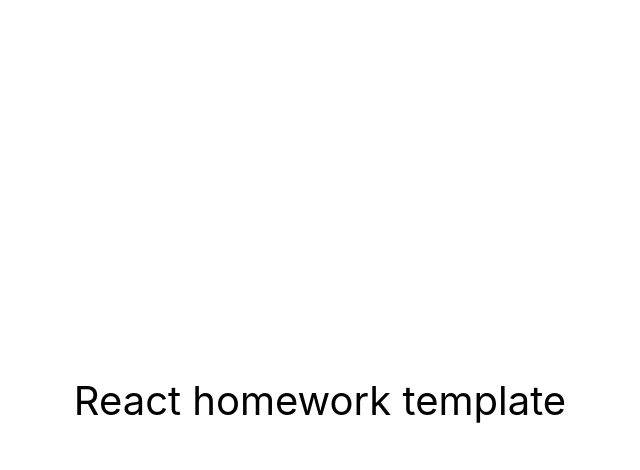
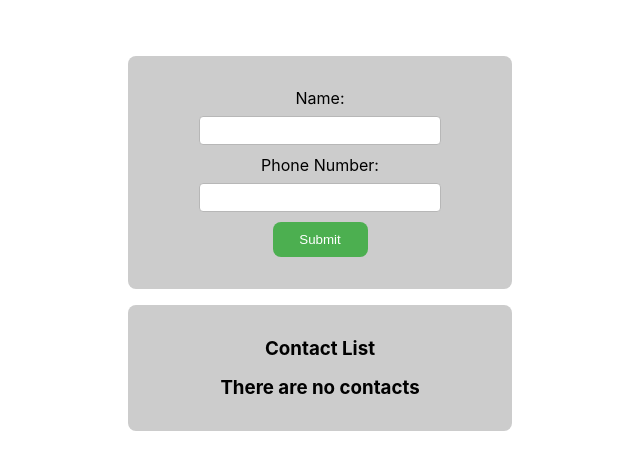
Before and after one commit to andrii-kruk/goit-react-hw-04-phonebook, a React (Create React App) app: page / in a window 1280 px wide. Shown: the top 470 px of the page, without its empty margins (320-960 px from the left). Built offline with nearby package versions, Linux system fonts and the light colour scheme.

Commit message:
initial webpack + add contacts-list

```diff
--- a/package.json
+++ b/package.json
@@ -1,8 +1,8 @@
 {
-  "name": "react-homework-template",
+  "name": "goit-react-hw-04-phonebook",
   "version": "0.1.0",
   "private": true,
-  "homepage": "https://goitacademy.github.io/react-homework-template/",
+  "homepage": "https://chodgi71.github.io/goit-react-hw-04-phonebook/",
   "dependencies": {
     "@testing-library/jest-dom": "^5.16.3",
     "@testing-library/react": "^12.1.4",
@@ -10,6 +10,7 @@
     "react": "^18.1.0",
     "react-dom": "^18.1.0",
     "react-scripts": "5.0.1",
+    "react-toastify": "^9.1.3",
     "web-vitals": "^2.1.3"
   },
   "scripts": {
--- a/src/components/App.jsx
+++ b/src/components/App.jsx
@@ -1,16 +1,123 @@
-export const App = () => {
-  return (
-    <div
-      style={{
-        height: '100vh',
-        display: 'flex',
-        justifyContent: 'center',
-        alignItems: 'center',
-        fontSize: 40,
-        color: '#010101'
-      }}
-    >
-      React homework template
-    </div>
-  );
+import React, { Component } from 'react';
+import { ToastContainer, toast } from 'react-toastify';
+
+import ContactForm from './ContactForm/ContactForm';
+import Filter from './Filter/Filter';
+import ContactList from './ContactList/ContactList';
+
+import 'react-toastify/dist/ReactToastify.css';
+import css from './App.module.css';
+
+const { section, contacts_container, contact_list_title } = css;
+
+const errorNotifyOptions = {
+  position: 'top-center',
+  autoClose: 1000,
+  hideProgressBar: false,
+  closeOnClick: true,
+  pauseOnHover: true,
+  draggable: true,
+  progress: undefined,
+  theme: 'dark',
 };
+
+const succesNotifyOptions = {
+  position: 'top-center',
+  autoClose: 1000,
+  hideProgressBar: false,
+  closeOnClick: true,
+  pauseOnHover: true,
+  draggable: true,
+  progress: undefined,
+  theme: 'dark',
+};
+
+export class App extends Component {
+  state = {
+    contacts: [],
+    filter: '',
+  };
+
+  componentDidMount() {
+    const storagedContacts = localStorage.getItem(
+      'contacts',
+      JSON.stringify(this.state.contacts)
+    );
+    const parsedContacts = JSON.parse(storagedContacts) ?? [];
+
+    this.setState({ contacts: parsedContacts });
+  }
+
+  componentDidUpdate(prevProps, prevState) {
+    if (prevState.contacts.length !== this.state.contacts.length) {
+      localStorage.setItem('contacts', JSON.stringify(this.state.contacts));
+    }
+  }
+
+  addContactToList = contact => {
+    if (this.state.contacts.some(user => user.name === contact.name)) {
+      toast.error('This contanct already added', errorNotifyOptions);
+      return;
+    }
+
+    this.setState(prevState => ({
+      contacts: [...prevState.contacts, contact],
+    }));
+
+    toast.success('Contact seccesfuly added!', succesNotifyOptions);
+  };
+
+  removeContactFromList = index => {
+    this.setState(prevState => ({
+      contacts: prevState.contacts.filter((contact, i) => i !== index),
+    }));
+  };
+
+  filterContacts = ({ target }) => {
+    this.setState({
+      filter: target.value,
+    });
+  };
+
+  render() {
+    const { contacts, filter } = this.state;
+
+    const normalizedContact = filter.toLowerCase();
+    const filteredContacts = contacts.filter(({ name }) =>
+      name.toLowerCase().includes(normalizedContact)
+    );
+
+    return (
+      <section className={section}>
+        <ContactForm addContact={this.addContactToList} />
+
+        <div className={contacts_container}>
+          <h3 className={contact_list_title}>Contact List</h3>
+          {contacts.length === 0 ? (
+            <h3 className={contact_list_title}>There are no contacts</h3>
+          ) : (
+            <>
+              <Filter onChange={this.filterContacts} value={filter} />
+              <ContactList
+                contacts={filteredContacts}
+                removeContact={this.removeContactFromList}
+              />
+            </>
+          )}
+        </div>
+        <ToastContainer
+          position="top-center"
+          autoClose={1000}
+          hideProgressBar={false}
+          newestOnTop={false}
+          closeOnClick
+          rtl={false}
+          pauseOnFocusLoss
+          draggable
+          pauseOnHover
+          theme="dark"
+        />
+      </section>
+    );
+  }
+}
--- /dev/null
+++ b/src/components/App.module.css
@@ -0,0 +1,31 @@
+.section {
+  width: 1280px;
+  margin-right: auto;
+  margin-left: auto;
+  padding-top: 56px;
+  padding-bottom: 56px;
+
+  display: flex;
+  align-items: center;
+  flex-direction: column;
+  gap: 16px;
+
+  /* outline: 1px solid tomato; */
+}
+
+.contacts_container {
+  width: 320px;
+
+  display: flex;
+  flex-direction: column;
+  align-items: center;
+  gap: 16px;
+
+  background-color: #cccccc;
+  border-radius: 8px;
+  padding: 32px;
+}
+.contact_list_title {
+  text-align: center;
+  margin: 0;
+}
--- /dev/null
+++ b/src/components/ContactForm/ContactForm.jsx
@@ -0,0 +1,79 @@
+import React, { Component } from 'react';
+import { nanoid } from 'nanoid';
+import PropTypes from 'prop-types';
+
+import css from './ContactForm.module.css';
+const { contact_form, label, submit_button, input } = css;
+
+class ContactForm extends Component {
+  state = {
+    name: '',
+    number: '',
+  };
+
+  inputNameId = nanoid();
+  inputNumberId = nanoid();
+
+  handleInputChange = ({ target }) => {
+    this.setState({ [target.name]: target.value });
+  };
+
+  handleSubmitForm = event => {
+    event.preventDefault();
+
+    this.props.addContact({ id: nanoid(), ...this.state });
+
+    this.handleResetForm();
+  };
+
+  handleResetForm = () => {
+    this.setState({ name: '', number: '' });
+  };
+
+  render() {
+    const { name, number } = this.state;
+    return (
+      <form className={contact_form} onSubmit={this.handleSubmitForm}>
+        <label htmlFor="name" className={label} id={this.inputNameId}>
+          Name:
+        </label>
+        <input
+          id={this.inputNameId}
+          type="text"
+          name="name"
+          className={input}
+          pattern="^[a-zA-Zа-яА-Я]+(([' \-][a-zA-Zа-яА-Я ])?[a-zA-Zа-яА-Я]*)*$"
+          title="Name may contain only letters, apostrophe, dash and spaces. For example Adrian, Jacob Mercer, Charles de Batz de Castelmore d'Artagnan"
+          value={name}
+          onChange={this.handleInputChange}
+          required
+        />
+
+        <label htmlFor="phone" className={label} id={this.inputNumberId}>
+          Phone Number:
+        </label>
+        <input
+          type="tel"
+          id={this.inputNumberId}
+          name="number"
+          className={input}
+          pattern="\+?\d{1,4}?[\-.\s]?\(?\d{1,3}?\)?[\-.\s]?\d{1,4}[\-.\s]?\d{1,4}[\-.\s]?\d{1,9}"
+          title="Phone number must be digits and can contain spaces, dashes, parentheses and can start with +"
+          value={number}
+          onChange={this.handleInputChange}
+          required
+        />
+
+        <button type="submit" className={submit_button}>
+          Submit
+        </button>
+      </form>
+    );
+  }
+}
+
+ContactForm.propTypes = {
+  addContact: PropTypes.func.isRequired,
+};
+
+export default ContactForm;
--- /dev/null
+++ b/src/components/ContactForm/ContactForm.module.css
@@ -0,0 +1,42 @@
+.contact_form {
+  padding: 32px;
+  width: 320px;
+  display: flex;
+  flex-direction: column;
+  align-items: center;
+
+  background-color: #cccccc;
+  border-radius: 8px;
+}
+
+.label {
+  display: block;
+  margin-bottom: 8px;
+}
+
+.input[type='text'],
+.input[type='tel'] {
+  width: 228px;
+  margin-bottom: 10px;
+  padding: 6px;
+
+  border: 1px solid #b7b7b7;
+  border-radius: 4px;
+}
+
+.submit_button {
+  min-width: 95px;
+  padding: 10px;
+
+  background-color: #4caf50;
+  color: white;
+
+  border: none;
+  border-radius: 8px;
+
+  cursor: pointer;
+}
+
+.submit_button:hover {
+  background-color: #45a049;
+}
--- /dev/null
+++ b/src/components/ContactList/ContactList.jsx
@@ -0,0 +1,44 @@
+import React, { Component } from 'react';
+import { nanoid } from 'nanoid';
+import PropTypes from 'prop-types';
+
+import ContactListItem from './ContactListItem/ContactListItem';
+
+import css from './ContactList.module.css';
+const { contact_list_container, contact_list } = css;
+
+class ContactList extends Component {
+  render() {
+    const { contacts, removeContact } = this.props;
+
+    return (
+      <div className={contact_list_container}>
+        <ul className={contact_list}>
+          {contacts.map(({ name, number }, index) => {
+            return (
+              <ContactListItem
+                key={nanoid()}
+                name={name}
+                number={number}
+                removeContact={removeContact}
+                index={index}
+              />
+            );
+          })}
+        </ul>
+      </div>
+    );
+  }
+}
+
+ContactList.propTypes = {
+  contacts: PropTypes.arrayOf(
+    PropTypes.shape({
+      name: PropTypes.string.isRequired,
+      number: PropTypes.string.isRequired,
+    })
+  ).isRequired,
+  removeContact: PropTypes.func.isRequired,
+};
+
+export default ContactList;
--- /dev/null
+++ b/src/components/ContactList/ContactList.module.css
@@ -0,0 +1,19 @@
+.contact_list_container {
+  width: 320px;
+
+  display: flex;
+  flex-direction: column;
+  align-items: center;
+  gap: 16px;
+}
+
+.contact_list {
+  display: flex;
+  flex-direction: column;
+  align-items: center;
+  gap: 12px;
+
+  list-style-type: none;
+  padding-left: 0;
+  margin: 0;
+}
--- /dev/null
+++ b/src/components/ContactList/ContactListItem/ContactListItem.jsx
@@ -0,0 +1,39 @@
+import React, { Component } from 'react';
+import PropTypes from 'prop-types';
+
+import css from './ContactListItem.module.css';
+const { contact_item, contact_info, remove_button } = css;
+
+class ContactListItem extends Component {
+  onRemoveBtnClick = () => {
+    this.props.removeContact(this.props.index);
+  };
+
+  render() {
+    const { name, number } = this.props;
+    return (
+      <li className={contact_item}>
+        <p className={contact_info}>
+          {name}: {number}
+        </p>
+        <button
+          type="button"
+          className={remove_button}
+          aria-label="Remove contact"
+          onClick={this.onRemoveBtnClick}
+        >
+          Remove
+        </button>
+      </li>
+    );
+  }
+}
+
+ContactListItem.propTypes = {
+  name: PropTypes.string.isRequired,
+  number: PropTypes.string.isRequired,
+  removeContact: PropTypes.func.isRequired,
+  index: PropTypes.number.isRequired,
+};
+
+export default ContactListItem;
--- /dev/null
+++ b/src/components/ContactList/ContactListItem/ContactListItem.module.css
@@ -0,0 +1,29 @@
+.contact_item {
+  width: 100%;
+
+  display: flex;
+  gap: 8px;
+  align-items: center;
+  justify-content: space-between;
+  padding: 4px;
+}
+
+.contact_info {
+  margin: 0;
+}
+
+.remove_button {
+  min-width: 75px;
+  padding: 8px;
+  background-color: #4caf50;
+  color: white;
+
+  border: none;
+  border-radius: 8px;
+
+  cursor: pointer;
+}
+
+.remove_button:hover {
+  background-color: #45a049;
+}
--- /dev/null
+++ b/src/components/Filter/Filter.jsx
@@ -0,0 +1,30 @@
+import React, { Component } from 'react';
+import PropTypes from 'prop-types';
+
+import css from './Filter.module.css';
+const { filter_input } = css;
+
+class Filter extends Component {
+  render() {
+    const { onChange, value } = this.props;
+
+    return (
+      <input
+        type="text"
+        id="filter"
+        name="filter"
+        className={filter_input}
+        placeholder="Search contacts..."
+        onChange={onChange}
+        value={value}
+      />
+    );
+  }
+}
+
+Filter.propTypes = {
+  onChange: PropTypes.func.isRequired,
+  value: PropTypes.string.isRequired,
+};
+
+export default Filter;
--- /dev/null
+++ b/src/components/Filter/Filter.module.css
@@ -0,0 +1,7 @@
+.filter_input {
+    width: 228px;
+    padding: 6px;
+
+    border: 1px solid #b7b7b7;
+    border-radius: 4px;
+  }
```
Also changed, not shown: 1 other file (tests, documents, lock files or other folders).
